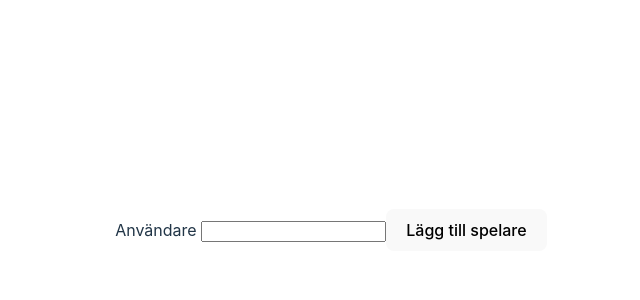
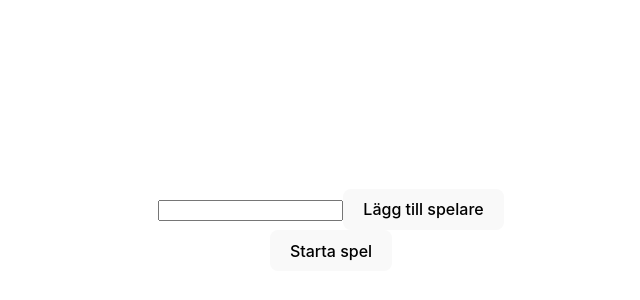
Before and after one commit to StyleSensei/vue-tic-tac-toe, a Vue app: page / in a window 1280 px wide. Shown: the part 170-470 px from the top of the page, without its empty margins (309-949 px from the left). Built offline with nearby package versions, Linux system fonts and the light colour scheme.

Commit message:
✨ add players and start a game

```diff
--- a/src/components/Button.vue
+++ b/src/components/Button.vue
@@ -12,7 +12,7 @@ defineEmits<{
 </script>
 
 <template>
-<button id="id"
+<button @click="$emit('onClick')" id="id"
 >{{ text }}</button>
 </template>
 
--- a/src/components/Form.vue
+++ b/src/components/Form.vue
@@ -7,11 +7,13 @@ defineEmits<{
   (e: 'onSubmit', model: string): void;
 }>();
 const model = ref("")
+// const model = defineModel()
 </script>
 
 <template>
   <form @submit.prevent="$emit('onSubmit', model)">
-    <Input id="user" label="Användare" v-model="model" @my-input=""></Input>
+    <!-- <Input id="user" label="Användare" v-model="model" ></Input> -->
+    <input id="user" v-model="model">
     <!-- <Input id="user2" label="Användare 2"></Input> -->
     <Button
       id="submit-user-name"
@@ -20,7 +22,6 @@ const model = ref("")
     ></Button>
   </form>
 
-
 </template>
 
 <style scoped></style>
--- a/src/components/TheGame.vue
+++ b/src/components/TheGame.vue
@@ -1,9 +1,12 @@
 <script setup lang="ts">
 import { ref } from 'vue';
 import Form from './Form.vue';
-import { IGameSate } from '../models/IGameState';
+import Button from './Button.vue';
+import { IGameState } from '../models/IGameState';
 import { Player } from '../models/Player';
-const state = ref<IGameSate>({
+import { Game } from '../models/Game';
+
+const state = ref<IGameState>({
     games : [],
     players: [],
     results: []
@@ -11,13 +14,20 @@ const state = ref<IGameSate>({
 const handleSubmit = (input:string) => {
 state.value.players.push(new Player(input))
 console.log('ny spelare')
-console.log(state.value.players[0])
+console.log(state.value.players)
+}
+
+const startGame = () => {
+    state.value.games.push(new Game(state.value.players))
+
+    console.log(state.value.games)
 }
 
 </script>
 
 <template>
 <Form @on-submit="(input:string) => handleSubmit(input)"></Form>
+<Button id="start-game" text="Starta spel" title="start game" @on-click="startGame"></Button>
 </template>
 
 <style scoped>
--- a/src/models/Game.ts
+++ b/src/models/Game.ts
@@ -3,7 +3,7 @@ import { Player } from "./Player";
 export class Game{
 id: number;
 
-    constructor(public player: Player[]){
+    constructor(public players: Player[]){
         this.id = Date.now();
     }
 }
--- a/src/models/IGameState.ts
+++ b/src/models/IGameState.ts
@@ -2,7 +2,7 @@ import { Game } from "./Game"
 import { IResult } from "./IResult"
 import { Player } from "./Player"
 
-export interface IGameSate {
+export interface IGameState {
     games: Game[]
     players: Player[]
 results: IResult[]
```
